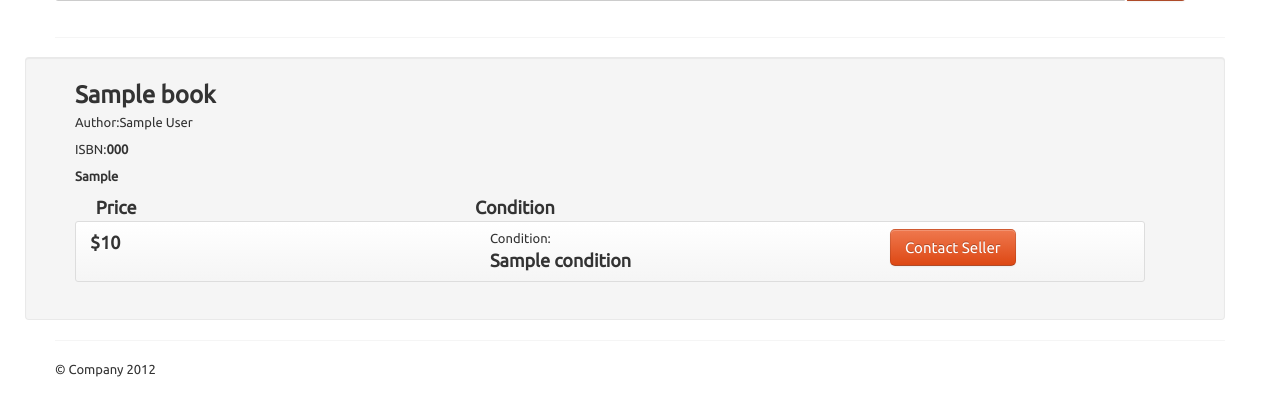
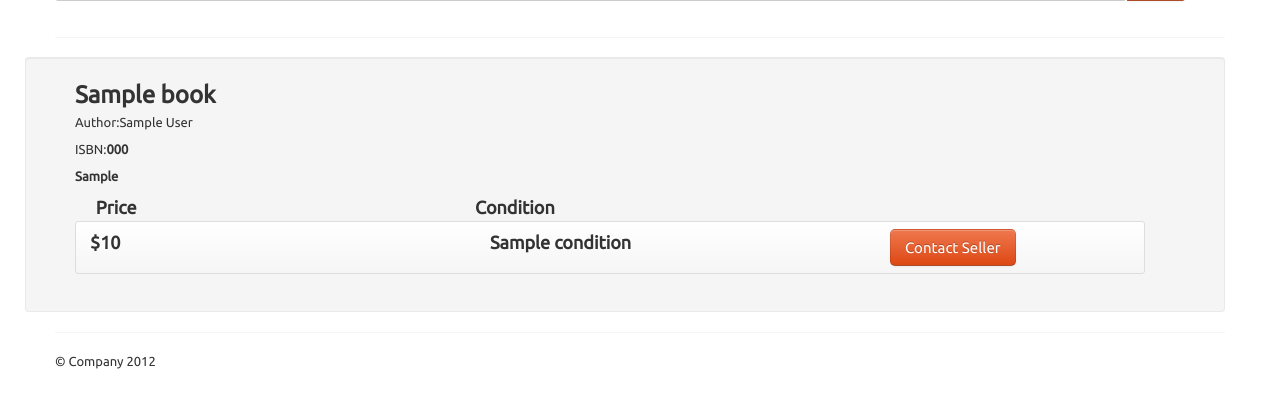
Before and after one commit to Satshabad/theBooklistr-website, a Django app: template templates/buy.html in a window 1280 px wide. Shown: the part 265-681 px from the top of the page. Run offline with Django 3.2, Linux system fonts and the light colour scheme; the template is opened without the code that fills it: most values are stand-ins (such as "Sample title", 1, 10 or a date in 2020); some libraries are stand-ins or nearby versions.

Commit message:
fixed condition

```diff
--- a/templates/buy.html
+++ b/templates/buy.html
@@ -137,7 +137,7 @@
                 <ul class="breadcrumb">
                     	<div class="container">
                     		<div class='row'>
-                    			<div class="span4"> <h3>${{ post.price }}</h3> </div><div class="span4"> Condition: <h3>{{ post.condition }}</h3></div><div class="span4"> <button class="btn btn-primary btn-large">Contact Seller</button></div>
+                    			<div class="span4"> <h3>${{ post.price }}</h3> </div><div class="span4"><h3>{{ post.condition }}</h3></div><div class="span4"> <button class="btn btn-primary btn-large">Contact Seller</button></div>
                     		</div>
                         </div>
                         </ul>
```
